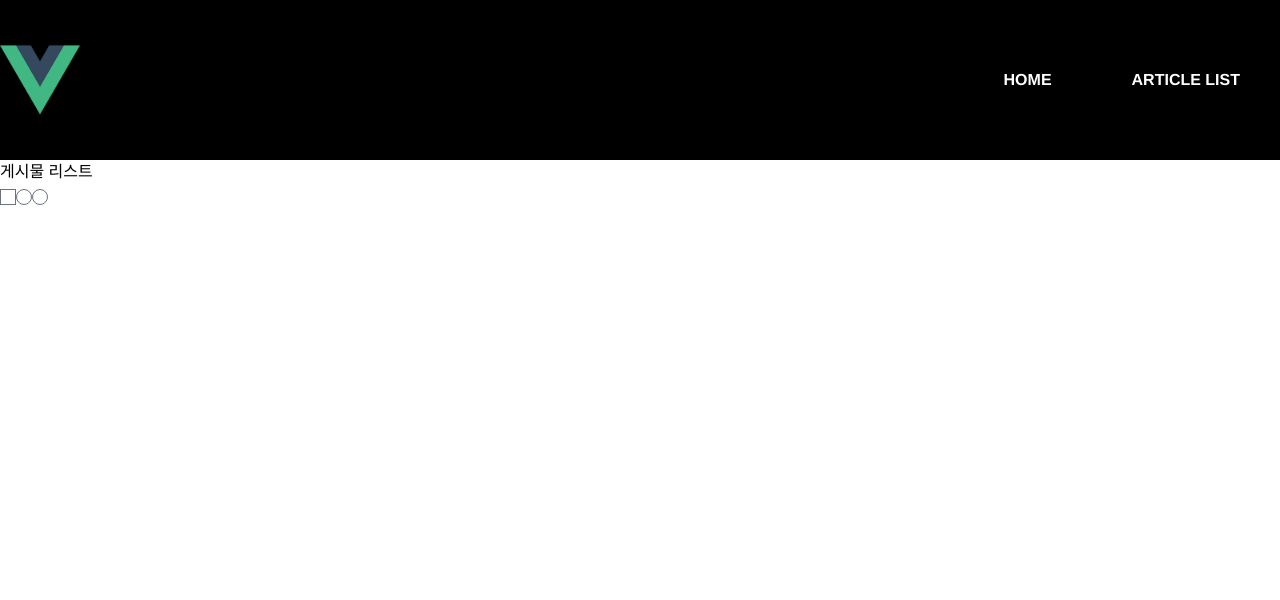
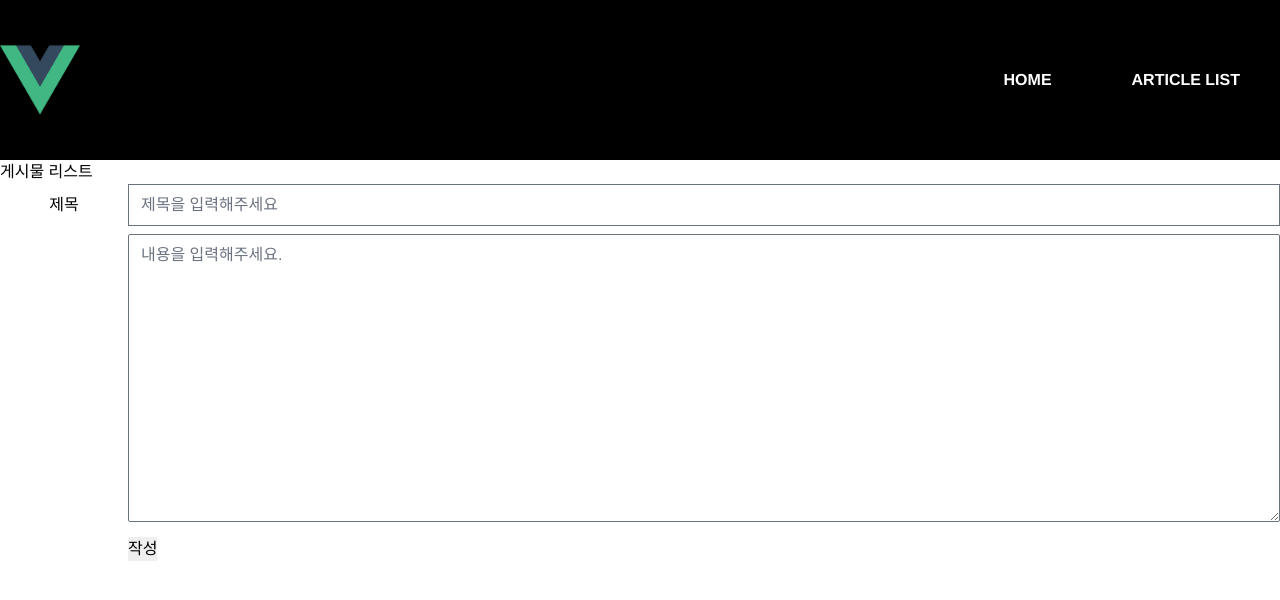
Before and after one commit to lucia6758/vue3-ts-exam, a Vue app: page /article/list in a window 1280 px wide. Shown: the top 600 px of the page. Built offline with nearby package versions, Linux system fonts and the light colour scheme.

Commit message:
FormRow 컴포넌트로 게시물입력폼 구현

```diff
--- a/src/App.vue
+++ b/src/App.vue
@@ -38,6 +38,10 @@
 })
 </script>
 
+<style lang="postcss">
+
+</style>
+
 <style>
 html, body {
   margin:0;
--- /dev/null
+++ b/src/components/FormRow.vue
@@ -0,0 +1,44 @@
+<template>
+  <div class="form-row flex">
+    <div class="w-32 flex justify-center">
+      <span class="flex items-center">
+        {{ title }}
+      </span>
+    </div>
+    <div class="flex-grow">
+      <slot></slot>
+    </div>
+  </div>
+</template>
+
+<script lang="ts">
+import { defineComponent } from 'vue'
+
+export default defineComponent({
+  props: {
+    title: {
+      type: String,
+      required: true
+    }
+  },
+  name: 'FormRow'
+})
+</script>
+
+<style lang="postcss">
+.form-row-input {
+  @apply w-full rounded-sm;
+}
+
+textarea.form-row-input {
+  min-height: theme('spacing.72');
+}
+
+.form-row + .form-row {
+  @apply mt-2;
+}
+</style>
+
+<style scoped>
+
+</style>
--- a/src/main.ts
+++ b/src/main.ts
@@ -2,6 +2,7 @@
 import { createRouter, createWebHistory } from 'vue-router'
 import App from './App.vue'
 import TitleBar from './components/TitleBar.vue';
+import FormRow from './components/FormRow.vue';
 import HomeMainPage from './pages/HomeMainPage.vue'
 import ArticleListPage from './pages/ArticleListPage.vue'
 import './index.css'
@@ -19,5 +20,6 @@
 const app = createApp(App);
 
 app.component('TitleBar', TitleBar);
+app.component('FormRow', FormRow);
 app.use(router);
 app.mount('#app');
--- a/src/pages/ArticleListPage.vue
+++ b/src/pages/ArticleListPage.vue
@@ -1,8 +1,20 @@
 <template>
   <TitleBar>게시물 리스트</TitleBar>
-  <input type="checkbox" />
-  <input type="radio" />
-  <input type="radio" />
+  <section class="article-write-form-box">
+    <div class="container mx-auto">
+      <form action="">
+        <FormRow title="제목">
+          <input class="form-row-input" type="text" placeholder="제목을 입력해주세요">
+        </FormRow>
+        <FormRow>
+          <textarea class="form-row-input" placeholder="내용을 입력해주세요."></textarea>
+        </FormRow>
+        <FormRow>
+          <input type="button" value="작성" />
+        </FormRow>
+      </form>
+    </div>
+  </section>
 </template>
 
 <script lang="ts">
```
